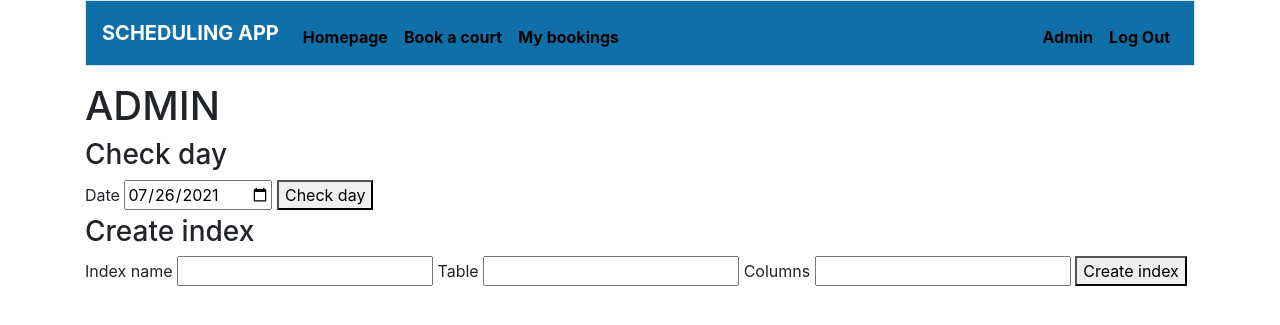
After one commit to guiOsorio/Court-Scheduling-Platform, a Flask app: page /admin in a window 1280 px wide. The commit adds this page. Shown: the top 325 px of the page. Run offline with Flask 2, Linux system fonts and the light colour scheme; a user stored in the database is signed in.

Commit message:
Admin page started

```diff
--- a/app.py
+++ b/app.py
@@ -10,7 +10,7 @@ from datetime import datetime
 from werkzeug.exceptions import default_exceptions, HTTPException, InternalServerError
 from werkzeug.security import generate_password_hash
 
-from helpers import login_required, validateReservation, validateLogin, validateRegistration
+from helpers import login_required, validateBooking, validateLogin, validateRegistration
 
 # Initialize app
 app = Flask(__name__)
@@ -55,12 +55,16 @@ possibletimesweekend = ["Choose a time",
     "19:00", "19:30"
 ]
 
-# Reservation Form
-class ReservationForm(FlaskForm):
+# Booking form
+class BookingForm(FlaskForm):
     people = SelectField('Number of people', choices=numofpeople)
     court = SelectField('Court', choices=courts)
     date = DateField('Date', format='%Y-%m-%d', default=datetime.now())
     time = SelectField('Time (open from 09:00 to 22:00)', choices=possibletimes, default="Choose a time")
+
+# Adming check bookings form
+class CheckBookingsForm(FlaskForm):
+    date = DateField('Date', format='%Y-%m-%d', default=datetime.now())
 
 
 
@@ -70,12 +74,12 @@ def index():
     return render_template("index.html")
 
 
-@app.route("/reservation", methods=["GET", "POST"])
+@app.route("/booking", methods=["GET", "POST"])
 @login_required
-def reservation():
+def booking():
 
     # Initialize form
-    form = ReservationForm()
+    form = BookingForm()
 
     user_id = session["user_id"] # store current user's id
 
@@ -87,7 +91,7 @@ def reservation():
         selected_date = date.strftime("%Y-%m-%d") # string
         time = form.time.data # string
 
-        if validateReservation(people, court, date, time, numofpeople, courts, possibletimesweekend, possibletimes, user_id):
+        if validateBooking(people, court, date, time, numofpeople, courts, possibletimesweekend, possibletimes, user_id):
 
             # Connect to database
             con = sqlite3.connect("scheduling.db")
@@ -95,17 +99,17 @@ def reservation():
 
             selected_weekday = date.strftime("%A") # string current day of the week abbreviation (3 characters)
 
-            cur.execute("""INSERT INTO reservations (user_id, week_day, date, time, court, people)
+            cur.execute("""INSERT INTO bookings (user_id, week_day, date, time, court, people)
                         VALUES (:user_id, :week_day, :date, :time, :court, :people)""",
                         {"user_id": user_id, "week_day": selected_weekday, "date": selected_date, "time": time, "court": court, "people": people})
             con.commit()
 
-            flash("Reservation successful!!")
+            flash("Booking successful!!")
 
             return redirect("/")
 
 
-    return render_template("reservation.html", form=form)
+    return render_template("booking.html", form=form)
 
 
 
@@ -203,20 +207,89 @@ def upcoming():
 
     if request.method == "POST":
         id = request.form.get("id")
-        cur.execute("DELETE FROM reservations WHERE reservation_id = :id", {"id": id})
+        cur.execute("DELETE FROM bookings WHERE booking_id = :id", {"id": id})
         con.commit()
         flash("Successfully deleted!!")
 
-    # Find upcoming reservations for logged in user
-    cur.execute("""SELECT week_day, date, time, court, people, reservation_id FROM reservations
-                WHERE user_id = :user_id""", {"user_id": user_id})
-    reservations_data = cur.fetchall()
+    # Find upcoming bookings for logged in user
+    cur.execute(""" SELECT week_day, date, time, court, people, booking_id FROM bookings
+                WHERE user_id = :user_id """, {"user_id": user_id})
+    bookings_data = cur.fetchall()
 
-    if not reservations_data:
+    if not bookings_data:
         msg = "No upcoming bookings"
         return render_template("upcoming.html", msg=msg)
     else:
-        return render_template("upcoming.html", rd=reservations_data)
+        return render_template("upcoming.html", bd=bookings_data)
+
+
+@app.route("/admin", methods=["GET", "POST"])
+def admin():
+
+    # Initialize form
+    form = CheckBookingsForm()
+
+    user_id = session["user_id"] # store current user's id
+
+    # POST request for searching bookings for a certain day (default for today)
+    if form.validate_on_submit():
+        date = form.date.data # datetime.date
+        selected_date = date.strftime("%Y-%m-%d") # string
+
+        # Connect to database
+        con = sqlite3.connect("scheduling.db")
+        cur = con.cursor()
+
+        # Find upcoming bookings for that day
+        cur.execute(""" SELECT week_day, date, time, court, people, booking_id FROM bookings
+                    WHERE date = :date """, {"date": selected_date})
+        bookings_data = cur.fetchall()
+
+        if not bookings_data:
+            msg = "No bookings for that day"
+            return render_template("admin.html", form=form, msg=msg)
+        else:
+            return render_template("admin.html", form=form, bd=bookings_data)
+
+    return render_template("admin.html", form=form)
+
+
+@app.route("/delete", methods=["POST"])
+def delete():
+
+    id = request.form.get("id")
+
+    # Connect to database
+    con = sqlite3.connect("scheduling.db")
+    cur = con.cursor()
+
+    # Delete booking
+    cur.execute("DELETE FROM bookings WHERE booking_id = :id", {"id": id})
+    con.commit()
+    flash("Succesfully deleted")
+
+    return redirect("/admin")
+
+
+@app.route("/createindex", methods=["POST"])
+def createindex():
+
+    # Connect to database
+    con = sqlite3.connect("scheduling.db")
+    cur = con.cursor()
+
+    name = request.form.get("name")
+    table = request.form.get("table")
+    columns = request.form.get("columns") # transform into list, then depending on its size, pass each column to the query
+
+    # FORM VALIDATION
+
+    # CREATE INDEX
+
+# delete route (only accepts POST) - delete a booking
+# makeindex route (only accepts POST) - create an index CREATE UNIQUE INDEX unique_com_id ON company (com_id,com_name);
+# daybooking route (only accepts POST) - deletes bookings for the selected day (if any exists) and disables bookings for that day
+
 
 
 # APP REQUIREMENTS
@@ -224,24 +297,26 @@ def upcoming():
         # displays a calendar daypicker but with invalid dates disabled (already past dates, days where club is closed, days more than a month from today)
         # displays only options of valid times (from 09:00 to 22:00, with a step of 30 minutes) (only enable to pick available times for the specific court)
         # if reservation is for Saturday or Sunday, possibletimes are until 20:00 only (use possibletimesweekend array for choices)
-        # validation with date and time restrictions included (reservations need to be made a minimum of 30 minutes before playing time)
-        # reservations can only be made for the current and the next month
+        # validation with date and time restrictions included (bookings need to be made a minimum of 30 minutes before playing time)
+        # bookings can only be made for the current and the next month
     # database
         # define schema (consider admin type)
         # create tables
         # insert SQL statements in app.py, where needed
-        # maximum of 2 reservations per day per person (1 hour) (except for admin)
+        # maximum of 2 bookings per day per person (1 hour) (except for admin)
         # a booking is for 30 minutes (after booking is done, make the time for that specific day and court unavailable)
         # have action for user to cancel booking, which makes the times of it available again
         # create indexes where useful
     # admin
         # have way to register an admin with a special login
-        # admin needs to login in order to access this page
-        # show all reservations for each court for the selected day (default for today)
+        # admin logs in as a regular user
+        # create function on helpers.py to restrict admin page to be accesible by admin only (similar to login_required
+        # admin is able to create indexes on tables
+        # show all bookings for each court for the selected day (default for today)
         # admin has the ability to delete any reservation for any day and to book a court for an extended period of time (more than 1 hour)
-        # admin has the ability to close club for a certain period of time desired
+        # admin has the ability to close club for a specified day
     # more
         # send me an email when an appointment or cancellation is made, with the action's info
         # if there are appointments in the next hour, send me an email with all the appointments
         # schedule Python code to run every 6 months to remove bookings from database and other features if needed
-        # page which shows all current reservations for the logged in account
+        # page which shows all current bookings for the logged in account
--- a/static/css/main.css
+++ b/static/css/main.css
@@ -14,17 +14,17 @@
   color: #999 !important;
 }
 
-.reservation-form {
+.booking-form {
   width: 40%;
   margin: 0 auto;
   display: flex;
   flex-direction: column;
   justify-content: center;
 }
-.reservation-form label {
+.booking-form label {
   padding-top: 20px;
 }
-.reservation-form button {
+.booking-form button {
   width: 50%;
   margin: 20px auto;
 }
--- a/static/sass/_components.scss
+++ b/static/sass/_components.scss
@@ -1,4 +1,4 @@
-.reservation-form {
+.booking-form {
     width: 40%;
     margin: 0 auto;
 
--- /dev/null
+++ b/templates/admin.html
@@ -0,0 +1,52 @@
+{% extends "layout.html" %}
+
+{% block content %}
+
+    <h1>ADMIN</h1>
+
+    <h3>Check day</h3>
+
+    <form action="/admin" method="POST">
+        {{ form.csrf_token }}
+
+        {{ form.date.label }}
+        {{ form.date }}
+
+        <button>Check day</button>
+    </form>
+
+    {% if msg %}
+        <h5>{{ msg }}</h5>
+    {% elif bd %}
+        {% for b in bd %}
+            <h5>BOOKING</h5>
+            <ul>
+                <li>Day - {{ b[0] }}</li>
+                <li>Date - {{ b[1] }}</li>
+                <li>Time - {{ b[2] }}</li>
+                <li>Court - {{b[3] }}</li>
+                <li>People playing - {{ b[4] }}</li>
+            </ul>
+
+            <form action="/delete" method="POST">
+                <input type="hidden" name="id" value="{{ b[5] }}">
+                <button>Delete</button>
+            </form>
+        {% endfor %}
+    {% endif %}
+
+    <h3>Create index</h3>
+
+    <form action="/createindex" method="POST">
+        <label for="name">Index name</label>
+        <input type="text" name="name" id="name">
+
+        <label for="table">Table</label>
+        <input type="text" name="table" id="table">
+
+        <label for="columns">Columns</label>
+        <input type="text" name="columns" id="columns">
+
+        <button>Create index</button>
+    </form>
+{% endblock %}
--- a/templates/reservation.html
+++ b/templates/booking.html
@@ -4,7 +4,7 @@
 
     <h1>BOOKING</h1>
 
-    <form action="/reservation" method="POST" class="reservation-form">
+    <form action="/booking" method="POST" class="booking-form">
         {{ form.csrf_token }}
 
         {{ form.people.label }}
--- a/templates/layout.html
+++ b/templates/layout.html
@@ -30,10 +30,11 @@
             {% if session.user_id %}
                 <ul class="navbar-nav mr-auto mt-2">
                     <li class="nav-item"><a class="nav-link" href="/">Homepage</a></li>
-                    <li class="nav-item"><a class="nav-link" href="/reservation">Book a court</a></li>
+                    <li class="nav-item"><a class="nav-link" href="/booking">Book a court</a></li>
                     <li class="nav-item"><a class="nav-link" href="/upcoming">My bookings</a></li>
                 </ul>
                 <ul class="navbar-nav ml-auto mt-2">
+                    <li class="nav-item"><a class="nav-link" href="/admin">Admin</a></li>
                     <li class="nav-item"><a class="nav-link" href="/logout">Log Out</a></li>
                 </ul>
             {% else %}
```
Also changed, not shown: helpers.py (+10 -10 lines), schema.txt (+4 -4 lines), templates/upcoming.html (+7 -7 lines), scheduling.db, 2 other files.
